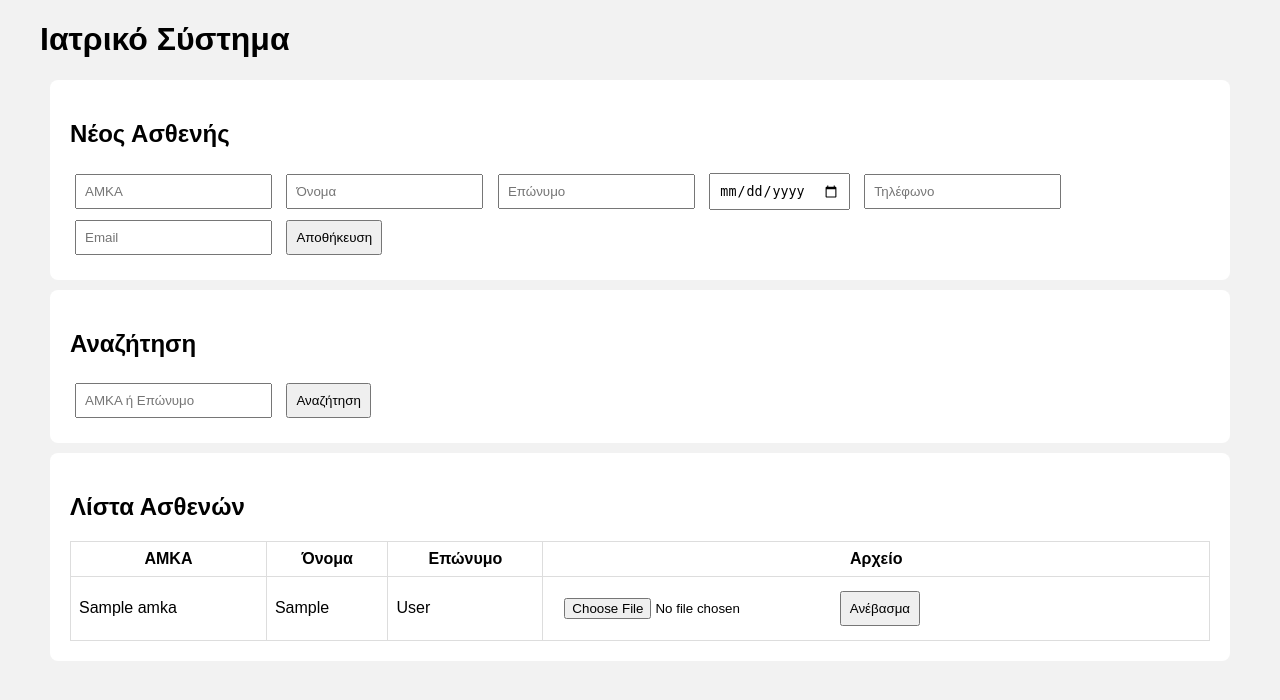
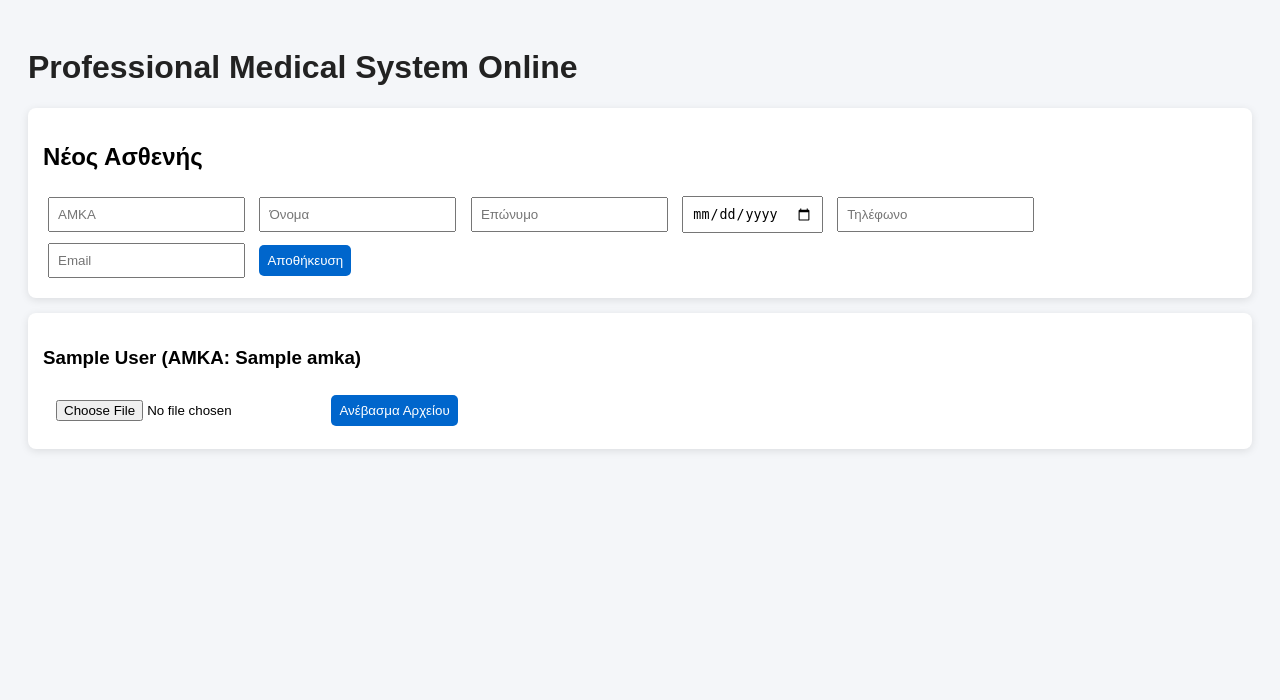
Before and after one commit to constantineandcon-ux/ANDCON, a Flask app: page / in a window 1280 px wide. Shown: the top 700 px of the page. Run offline with Flask 3, Linux system fonts and the light colour scheme; a database or web service that is not in the repository returns one stand-in record (values such as "Sample title"); some libraries are stand-ins or nearby versions.

Commit message:
Update index.html

```diff
--- a/templates/index.html
+++ b/templates/index.html
@@ -1,20 +1,18 @@
 <!DOCTYPE html>
 <html>
 <head>
-<title>Medical System</title>
+<title>Professional Medical System</title>
 <style>
-body { font-family: Arial; background:#f2f2f2; }
-.container { width:1200px; margin:auto; }
-.card { background:white; padding:20px; margin:10px; border-radius:8px; }
-input,button { padding:8px; margin:5px; }
-table { width:100%; border-collapse:collapse; }
-td,th { border:1px solid #ddd; padding:8px; }
+body{font-family:Arial;background:#f4f6f9;padding:20px}
+h1{color:#222}
+.card{background:white;padding:15px;margin-bottom:15px;border-radius:8px;box-shadow:0 2px 8px rgba(0,0,0,0.1)}
+input,button{padding:8px;margin:5px}
+button{background:#0066cc;color:white;border:none;border-radius:5px}
 </style>
 </head>
 <body>
-<div class="container">
 
-<h1>Ιατρικό Σύστημα</h1>
+<h1>Professional Medical System Online</h1>
 
 <div class="card">
 <h2>Νέος Ασθενής</h2>
@@ -29,39 +27,17 @@ td,th { border:1px solid #ddd; padding:8px; }
 </form>
 </div>
 
+{% for p in patients %}
 <div class="card">
-<h2>Αναζήτηση</h2>
-<form method="POST" action="/search">
-<input name="search" placeholder="ΑΜΚΑ ή Επώνυμο">
-<button type="submit">Αναζήτηση</button>
+<h3>{{p[2]}} {{p[3]}} (ΑΜΚΑ: {{p[1]}})</h3>
+
+<form method="POST" action="/upload_file/{{p[0]}}" enctype="multipart/form-data">
+<input type="file" name="file" required>
+<button type="submit">Ανέβασμα Αρχείου</button>
 </form>
-</div>
-
-<div class="card">
-<h2>Λίστα Ασθενών</h2>
-<table>
-<tr>
-<th>ΑΜΚΑ</th>
-<th>Όνομα</th>
-<th>Επώνυμο</th>
-<th>Αρχείο</th>
-</tr>
-{% for p in patients %}
-<tr>
-<td>{{p[1]}}</td>
-<td>{{p[2]}}</td>
-<td>{{p[3]}}</td>
-<td>
-<form method="POST" action="/upload/{{p[0]}}" enctype="multipart/form-data">
-<input type="file" name="file">
-<button type="submit">Ανέβασμα</button>
-</form>
-</td>
-</tr>
-{% endfor %}
-</table>
-</div>
 
 </div>
+{% endfor %}
+
 </body>
 </html>
```
